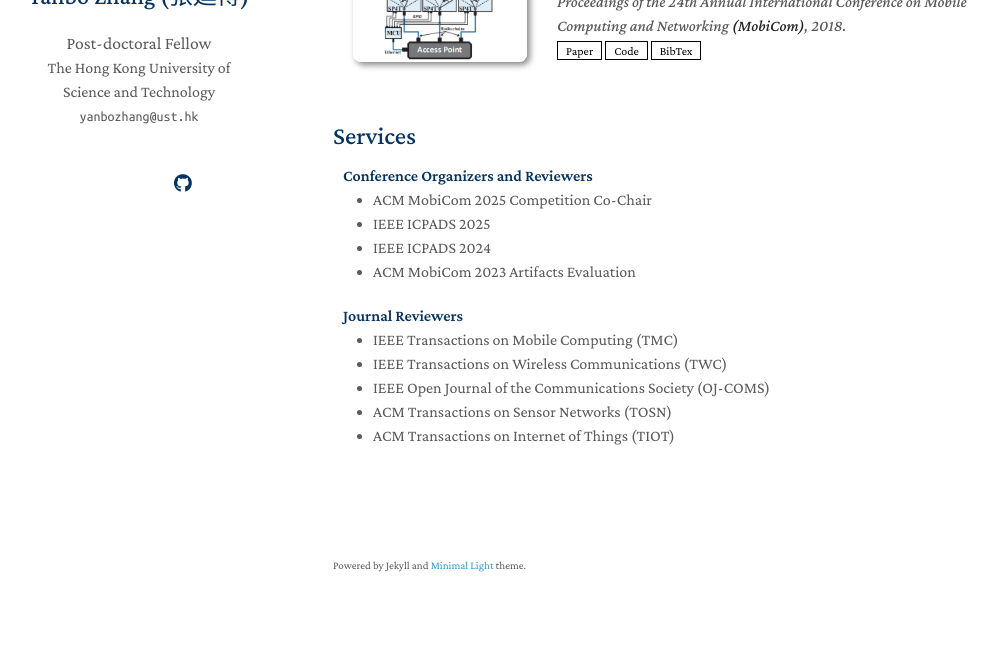
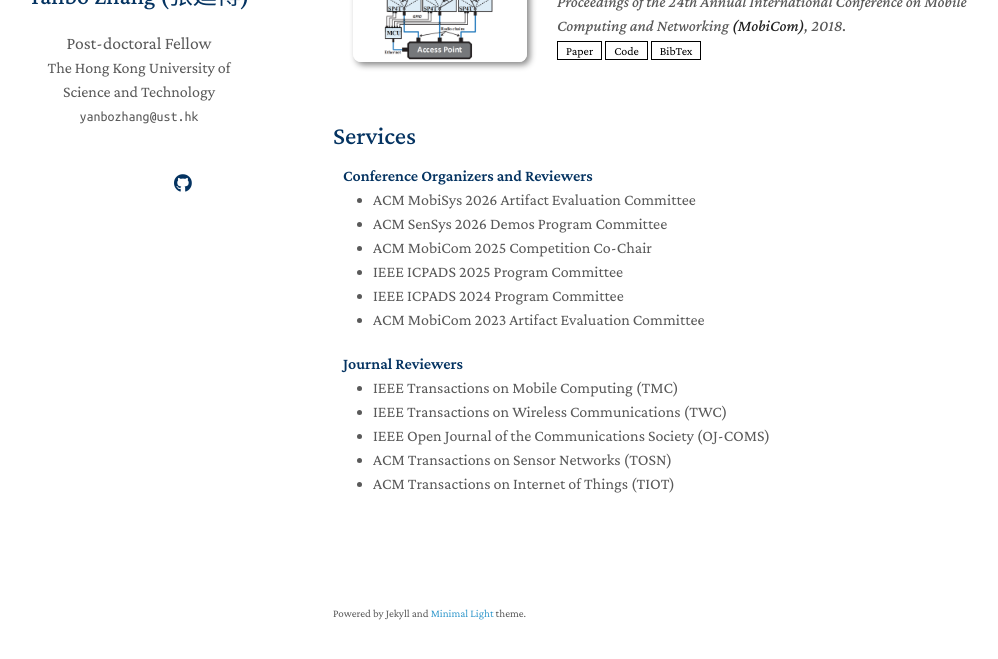
Before and after one commit to yanbozhang003/yanbozhang003.github.io, a Jekyll site: the page built from index.md, in a window 1280 px wide and 900 px high, scrolled down 1790 px, cut to the strip 206-865 px from the top of the window. Shown: the whole strip, without its empty margins (137-1135 px from the left). Built offline with Jekyll 4.4.1, drawn with Linux system fonts in a browser that asks for light colours; nearby versions of some CDN libraries; a style sheet for code colours, icons or effects is not loaded; our own code applies the rules of GitHub Pages for plain Markdown files.

Commit message:
Update services.md

```diff
--- a/_includes/services.md
+++ b/_includes/services.md
@@ -17,10 +17,12 @@
 <h4 style="margin:0 10px 0;">Conference Organizers and Reviewers</h4>
 
 <ul style="margin:0 0 20px;">
+  <li><a href="https://sensys.acm.org/2026/"><autocolor>ACM MobiSys 2026 Artifact Evaluation Committee</autocolor></a></li>
+  <li><a href="https://sensys.acm.org/2026/"><autocolor>ACM SenSys 2026 Demos Program Committee</autocolor></a></li>
   <li><a href="https://www.sigmobile.org/mobicom/2025/"><autocolor>ACM MobiCom 2025 Competition Co-Chair</autocolor></a></li>
-  <li><a href="https://attend.ieee.org/icpads/"><autocolor>IEEE ICPADS 2025</autocolor></a></li>
-  <li><a href="https://attend.ieee.org/icpads/"><autocolor>IEEE ICPADS 2024</autocolor></a></li>
-  <li><a href="https://sigmobile.org/mobicom/2023/"><autocolor>ACM MobiCom 2023 Artifacts Evaluation</autocolor></a></li>
+  <li><a href="https://attend.ieee.org/icpads/"><autocolor>IEEE ICPADS 2025 Program Committee</autocolor></a></li>
+  <li><a href="https://attend.ieee.org/icpads/"><autocolor>IEEE ICPADS 2024 Program Committee</autocolor></a></li>
+  <li><a href="https://sigmobile.org/mobicom/2023/"><autocolor>ACM MobiCom 2023 Artifact Evaluation Committee</autocolor></a></li>
 </ul>
 
 <h4 style="margin:0 10px 0;">Journal Reviewers</h4>
```
